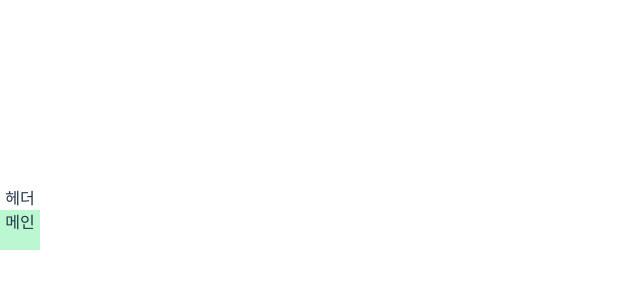
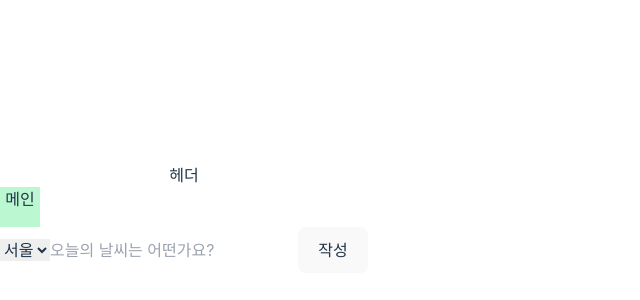
Before and after one commit to wear-today/wear-today-FE, a React (Vite) app: page / in a window 1280 px wide. Shown: the part 182-482 px from the top of the page, without its empty margins (0-640 px from the left). Built offline with nearby package versions, Linux system fonts and the light colour scheme.

Commit message:
feat:댓글작성기능완료

```diff
--- a/src/App.tsx
+++ b/src/App.tsx
@@ -1,5 +1,6 @@
 import './App.css';
 import Header from './components/Header';
+import CreateComments from './components/comments/CreateComment';
 import { db } from './firebase';
 import { auth } from './firebase';
 
@@ -8,6 +9,7 @@ function App() {
     <>
       <Header />
       <div className="w-10 h-10 bg-green-200">메인</div>
+      <CreateComments />
     </>
   );
 }
--- /dev/null
+++ b/src/components/comments/CreateComment.tsx
@@ -0,0 +1,51 @@
+import { useCallback, useState } from 'react';
+import { Data, fetchPostComment } from '../../service/comment';
+
+const CreateComments = () => {
+  const [comment, setComment] = useState<Data>({
+    name: '',
+    region: '',
+    text: '',
+    postId: 3,
+  });
+
+  const handleInputValue = useCallback(
+    (key: string) =>
+      (
+        e:
+          | React.ChangeEvent<HTMLInputElement>
+          | React.ChangeEvent<HTMLSelectElement>,
+      ) => {
+        setComment({ ...comment, [key]: e.target.value });
+      },
+    [comment],
+  );
+
+  const handleSendComment = () => {
+    fetchPostComment(comment).then((res) => console.log(res));
+  };
+  return (
+    <form onSubmit={(e) => e.preventDefault()}>
+      <select onChange={handleInputValue('region')}>
+        <option>서울</option>
+        <option>경기</option>
+        <option>강원</option>
+        <option>충북</option>
+        <option>충남</option>
+        <option>전북</option>
+        <option>전남</option>
+        <option>경북</option>
+        <option>경남</option>
+        <option>제주</option>
+      </select>
+      <input
+        placeholder="오늘의 날씨는 어떤가요?"
+        type="text"
+        onChange={handleInputValue('comment')}
+      />
+      <button onClick={handleSendComment}>작성</button>
+    </form>
+  );
+};
+
+export default CreateComments;
--- a/src/firebase.js
+++ b/src/firebase.js
@@ -7,14 +7,14 @@ import { getAuth } from 'firebase/auth';
 
 // Your web app's Firebase configuration
 // For Firebase JS SDK v7.20.0 and later, measurementId is optional
-const firebaseConfig = {
-  apiKey: process.env.REACT_APP_API_KEY,
-  authDomain: process.env.REACT_APP_AUTH_DOMAIN,
-  projectId: process.env.REACT_APP_PROJECT_ID,
-  storageBucket: process.env.REACT_APP_STORAGE_BUCKET,
-  messagingSenderId: process.env.REACT_APP_MESSAGING_IN,
-  appId: process.env.REACT_APP_APP_ID,
-  measurementId: process.env.REACT_APP_MEASUREMENT_ID,
+export const firebaseConfig = {
+  apiKey: import.meta.env.VITE_API_KEY,
+  authDomain: import.meta.env.VITE_AUTH_DOMAIN,
+  projectId: import.meta.env.VITE_PROJECT_ID,
+  storageBucket: import.meta.env.VITE_STORAGE_BUCKET,
+  messagingSenderId: import.meta.env.VITE_MESSAGING_IN,
+  appId: import.meta.env.VITE_APP_ID,
+  measurementId: import.meta.env.VITE_MEASUREMENT_ID,
 };
 initializeApp(firebaseConfig);
 // Initialize Firebase
--- a/src/service/comment.ts
+++ b/src/service/comment.ts
@@ -1,15 +1,13 @@
 import { db } from "../firebase";
 import { addDoc, collection, deleteDoc, doc, getDocs } from "firebase/firestore";
 
-type Data = {
-    data:{
-        createAt?: { nanoseconds: number; seconds: number};
+export type Data = {
         name: string;
         region: string;
         text: string;
         postId: number;
     }
-}
+
 
 //GET
 export async function fetchCommentData() {
@@ -17,7 +15,7 @@ export async function fetchCommentData() {
     return comment;
 }
 //POST
-export async function fetchPostComment({data}:Data ) {
+export async function fetchPostComment(data:Data) {
     const req = await addDoc(collection(db, "comment"), {data})
     return req
 }
```
Also changed, not shown: 1 other file (tests, documents, lock files or other folders).
